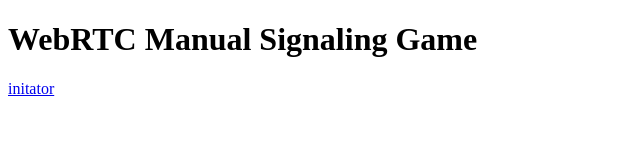
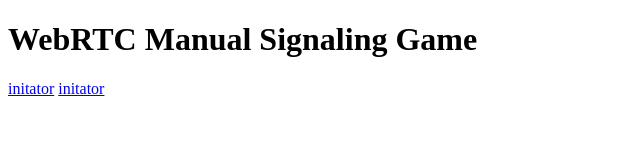
Before and after one commit to N3rd10/io-template, a plain HTML site: page index.html in a window 1280 px wide. Shown: the full height of the page, 0-640 px from the left. Drawn offline with Linux system fonts and the light colour scheme.

Commit message:
Update index.html

```diff
--- a/index.html
+++ b/index.html
@@ -8,6 +8,7 @@
 <body>
     <h1>WebRTC Manual Signaling Game</h1>
     <a href="initiator.html">initator</a>
+    <a href="receiver.html">initator</a>
 
 
     <script src="webrtc.js"></script>
```
